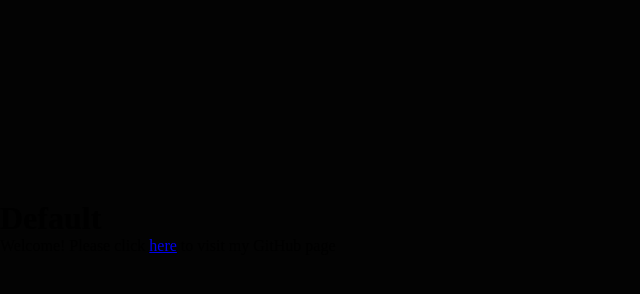
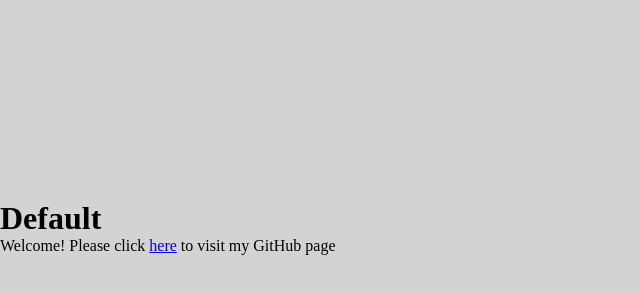
Before and after one commit to thebasilugo/thebasilugo, a plain HTML site: page index.html in a window 1280 px wide. Shown: the whole page, without its empty margins (0-640 px from the left). Drawn offline with Linux system fonts and the light colour scheme.

Commit message:
Update index.html

```diff
--- a/index.html
+++ b/index.html
@@ -10,7 +10,7 @@
         box-sizing: border-box;
       }
       body {
-        background: #030303;
+        background: lightgrey;
         max-width: 500px;
         min-width: 300px;
       }
```
